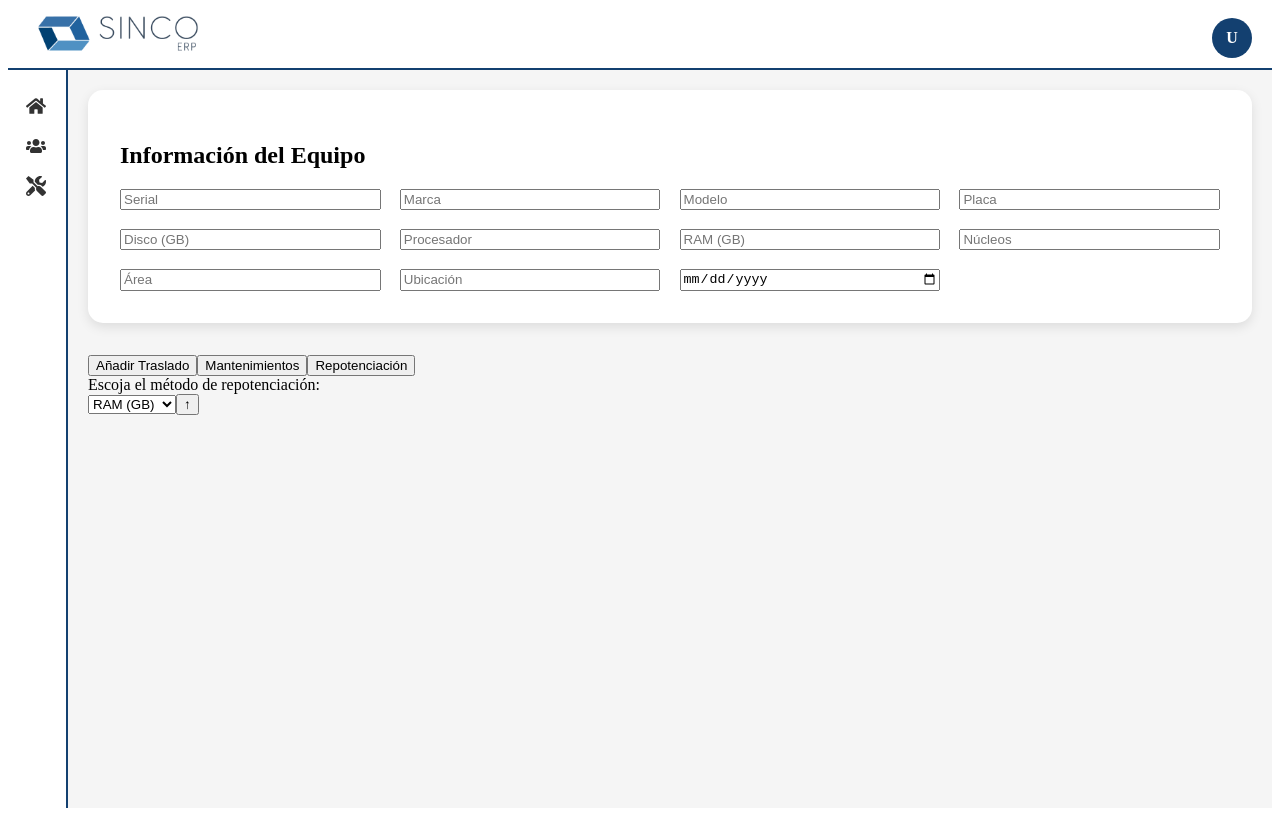
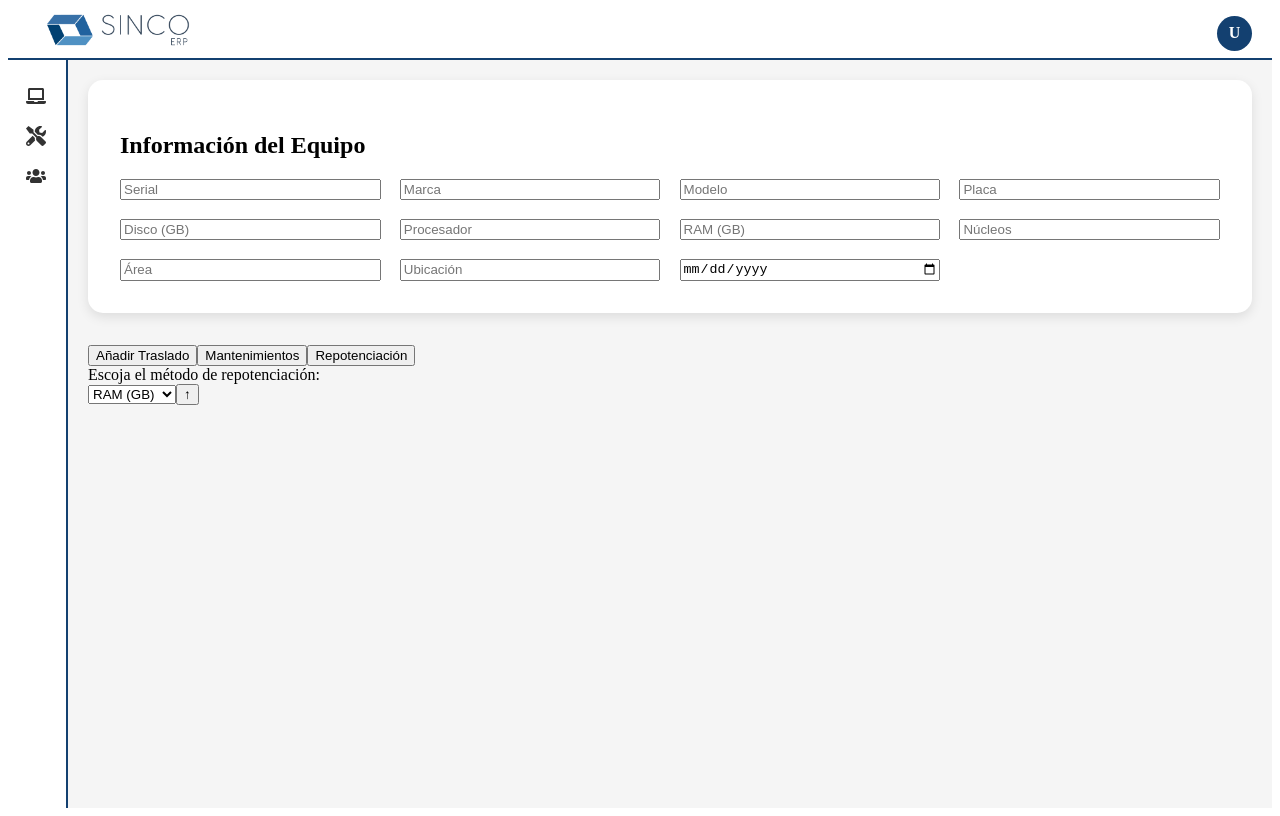
Before and after one commit to unumvahk/SincoINF_Frontend, a React (Vite) app: page /equipos/informacion in a window 1280 px wide. Built offline with nearby package versions, Linux system fonts and the light colour scheme.

Commit message:
mejoras de sidebar

```diff
--- a/src/layout/Header.css
+++ b/src/layout/Header.css
@@ -5,19 +5,19 @@
   padding: 10px 20px;
   background-color: #fff;
   border-bottom: 1px solid #ddd;
-  height: 40px;
+  height: 30px;
  border-bottom: 2px solid #134070;
 }
 
 .logo {
-  margin-top:10px;
-  height: 150px;
+  margin-top:13px;
+  height:120px;
   object-fit: contain;
 }
 
 .usuario-circulo {
-  width: 40px;
-  height: 40px;
+  width: 35px;
+  height: 35px;
   background-color: #134070;
   border-radius: 50%;
   color: #fff;
--- a/src/layout/sidebar.css
+++ b/src/layout/sidebar.css
@@ -46,4 +46,10 @@
 
 .texto {
   font-size: 16px;
+  color: #000000;
+  transition: color 0.3s ease;
 }
+
+.sidebar-item:hover .texto {
+  color: #ffffff;
+}
--- a/src/layout/sidebar.tsx
+++ b/src/layout/sidebar.tsx
@@ -1,6 +1,6 @@
 
 import React, { useState } from 'react';
-import { FaHome, FaUsers, FaTools } from 'react-icons/fa';
+import { FaLaptop  , FaUsers, FaTools } from 'react-icons/fa';
 import './Sidebar.css';
 
 const Sidebar: React.FC = () => {
@@ -12,17 +12,18 @@ const Sidebar: React.FC = () => {
       onMouseEnter={() => setIsHovered(true)}
       onMouseLeave={() => setIsHovered(false)}
     >
+
       <div className="sidebar-item">
-        <FaHome className="icono" />
-        {isHovered && <span className="texto">Inicio</span>}
+        <FaLaptop className="icono" />
+        {isHovered && <span className="texto">Equipos</span>}
+      </div>
+      <div className="sidebar-item">
+        <FaTools className="icono" />
+        {isHovered && <span className="texto">licencias</span>}
       </div>
       <div className="sidebar-item">
         <FaUsers className="icono" />
         {isHovered && <span className="texto">Usuarios</span>}
-      </div>
-      <div className="sidebar-item">
-        <FaTools className="icono" />
-        {isHovered && <span className="texto">Equipos</span>}
       </div>
     </div>
   );
```
